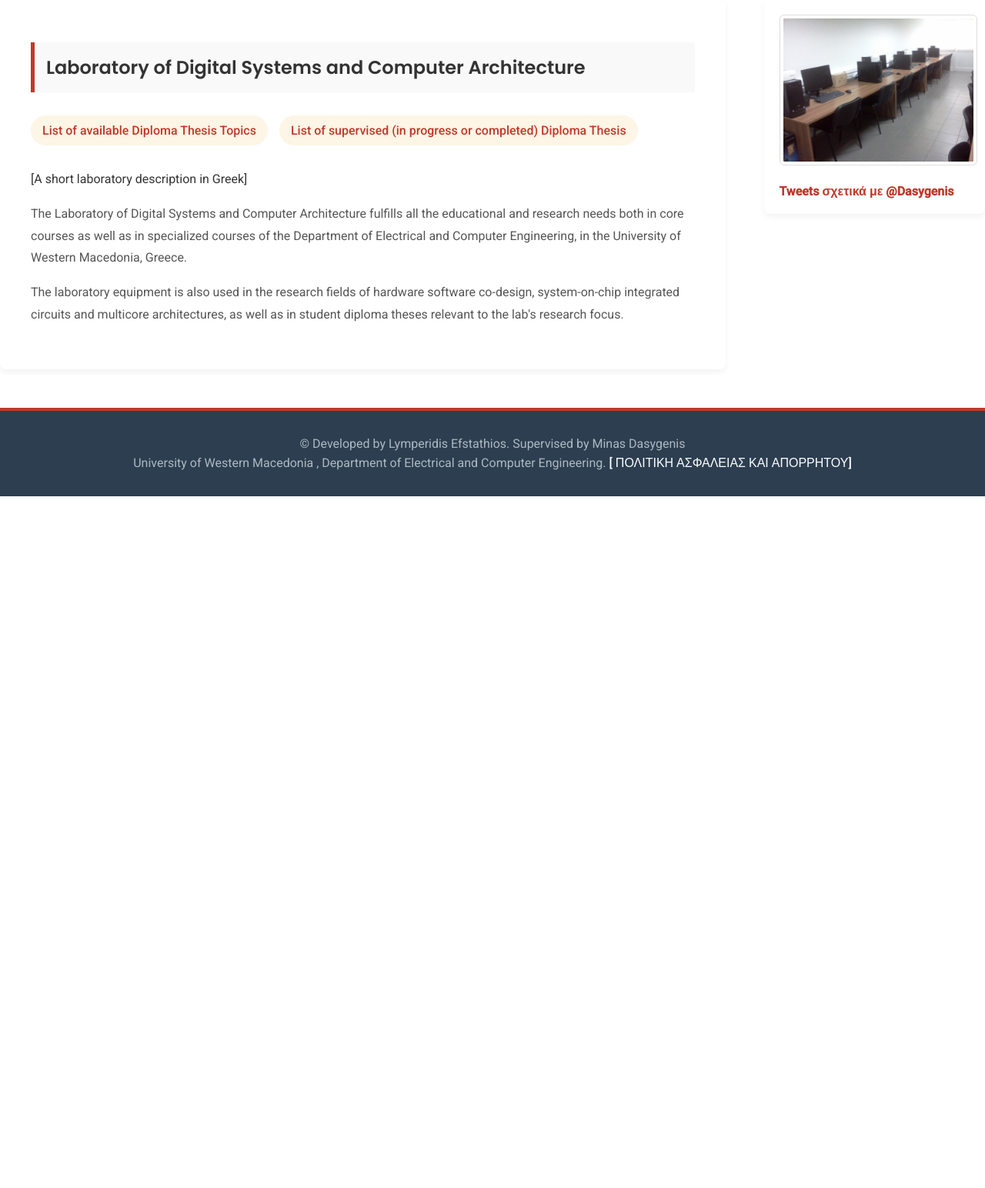
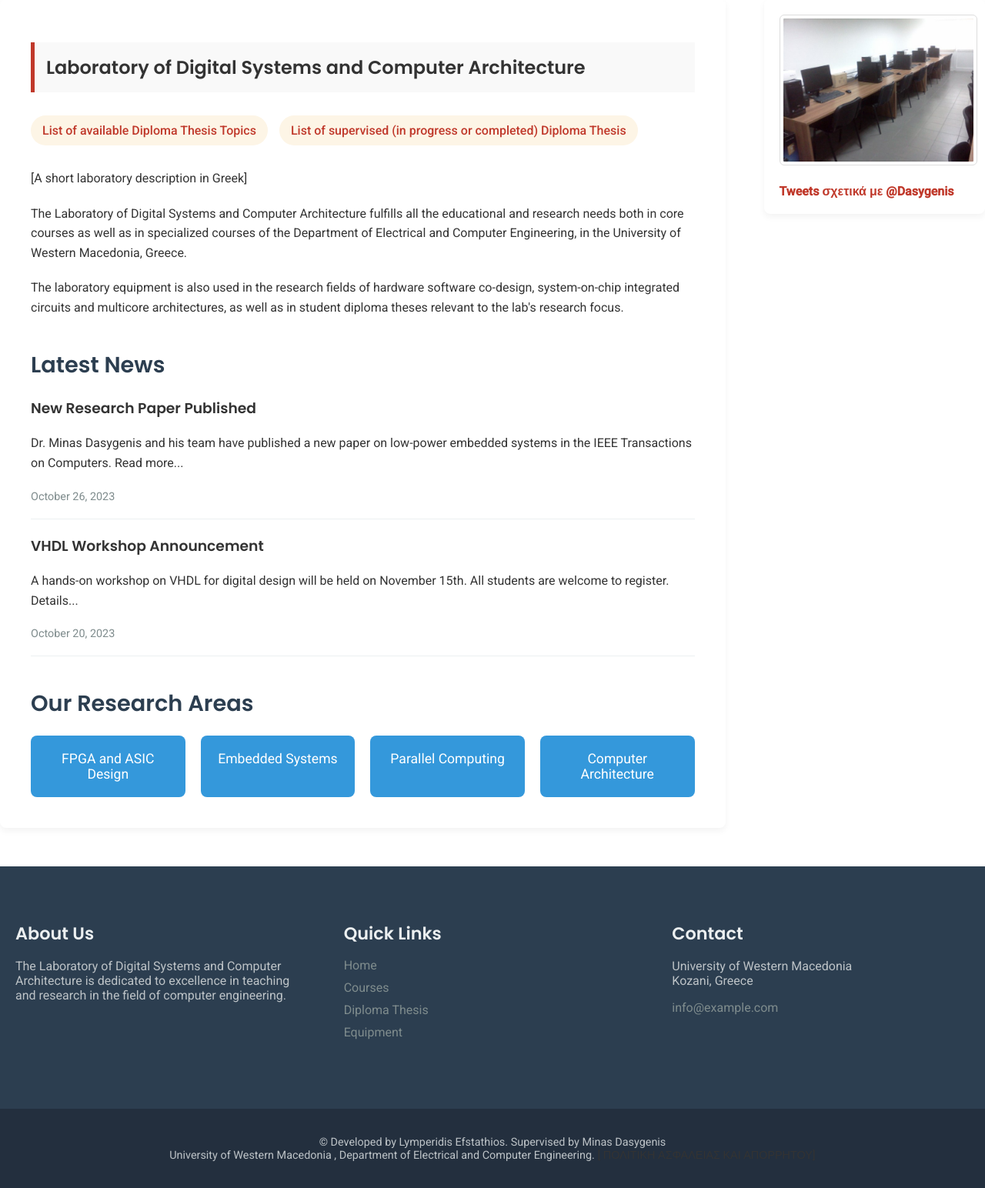
Before and after one commit to umerhere23/Laboratory-of-Digital-Systems, a PHP site: page / in a window 1280 px wide. Shown: the part 132-1676 px from the top of the page at 77% size. Before the commit the page ends 777 px from the top, so only its background shows below. Run offline with PHP 8.4, Linux system fonts and the light colour scheme.

Commit message:
fOOTER DESIGN

```diff
--- /dev/null
+++ b/assets/css/footer.css
@@ -0,0 +1,84 @@
+/* Footer Styles */
+footer {
+    color: #bdc3c7; /* Lighter text color for better contrast */
+    background-color: #2c3e50;
+}
+
+
+
+.newsletter-bar .container,
+.footer-main .container {
+    margin: 0 auto;
+}
+
+.newsletter-form {
+    display: flex;
+    justify-content: flex-start;
+    gap: 10px;
+}
+
+.newsletter-form input {
+    flex-grow: 1;
+    padding: 12px;
+    border-radius: 5px;
+    border: 1px solid #4a627a;
+    background-color: #34495e;
+    color: #ecf0f1;
+}
+
+.newsletter-form button {
+    background-color: #3498db;
+    color: white;
+    padding: 12px 25px;
+    border: none;
+    border-radius: 5px;
+    cursor: pointer;
+}
+
+.footer-main {
+    padding: 0 0 40px 0;
+    background-color: transparent;
+}
+
+.footer-grid {
+    display: grid;
+    grid-template-columns: repeat(auto-fit, minmax(250px, 1fr));
+    gap: 40px;
+    padding: 40px 0;
+}
+
+.footer-section {
+    padding-bottom: 0;
+}
+
+.footer-section h4 {
+    font-size: 1.4rem;
+    margin-bottom: 15px;
+    color: #ecf0f1;
+}
+
+.footer-section ul {
+    list-style: none;
+    padding: 0;
+}
+
+.footer-section li {
+    margin-bottom: 10px;
+}
+
+.footer-section a {
+    color: #7f8c8d; /* Muted link color */
+    text-decoration: none;
+    transition: color 0.3s ease;
+}
+
+.footer-section a:hover {
+    color: #ecf0f1; /* Brighter on hover */
+}
+
+.footer-bottom {
+    background-color: #232f3e;
+    text-align: center;
+    padding: 20px 0;
+    font-size: 0.9rem;
+}
--- a/assets/css/style.css
+++ b/assets/css/style.css
@@ -77,8 +77,60 @@ ul {
 }
 
 .main-content p {
-    line-height: 1.8;
-    color: #555;
+    line-height: 1.6;
+    margin-bottom: 20px;
+}
+
+/* Latest News Section */
+.latest-news {
+    margin-top: 40px;
+}
+
+.latest-news h2 {
+    font-size: 1.8rem;
+    color: #2c3e50;
+    margin-bottom: 20px;
+}
+
+.news-item {
+    margin-bottom: 20px;
+    padding-bottom: 20px;
+    border-bottom: 1px solid #ecf0f1;
+}
+
+.news-item h3 {
+    margin-top: 0;
+}
+
+.news-date {
+    font-size: 0.9rem;
+    color: #7f8c8d;
+}
+
+/* Research Areas Section */
+.research-areas {
+    margin-top: 40px;
+}
+
+.research-areas h2 {
+    font-size: 1.8rem;
+    color: #2c3e50;
+    margin-bottom: 20px;
+}
+
+.areas-grid {
+    display: grid;
+    grid-template-columns: repeat(auto-fit, minmax(200px, 1fr));
+    gap: 20px;
+}
+
+.area-card {
+    background-color: #3498db;
+    color: white;
+    padding: 20px;
+    text-align: center;
+    border-radius: 8px;
+    font-size: 1.1rem;
 }
 
 .thesis-links {
@@ -131,34 +183,6 @@ ul {
     text-decoration: none;
     color: #c0392b;
     font-weight: bold;
-}
-
-/* Footer */
-footer {
-    background-color: #2c3e50;
-    color: #aeb9c0;
-    padding: 30px 0;
-    border-top: 4px solid #c0392b;
-}
-
-.footer-bottom {
-    text-align: center;
-}
-
-.footer-bottom p {
-    margin: 0;
-    color: #aeb9c0;
-    line-height: 1.6;
-}
-
-.footer-bottom a {
-    color: #fff;
-    text-decoration: none;
-    font-weight: 500;
-}
-
-.footer-bottom a:hover {
-    text-decoration: underline;
 }
 
 /* Header */
--- a/footer.php
+++ b/footer.php
@@ -1,9 +1,36 @@
 </main>
+<link rel="stylesheet" href="assets/css/footer.css">
 <footer>
-    <div class="container">
-        <div class="footer-bottom">
+    <div class="footer-main">
+        <div class="container">
+
+
+            <div class="footer-grid">
+                <div class="footer-section">
+                    <h4>About Us</h4>
+                    <p>The Laboratory of Digital Systems and Computer Architecture is dedicated to excellence in teaching and research in the field of computer engineering.</p>
+                </div>
+                <div class="footer-section">
+                    <h4>Quick Links</h4>
+                    <ul>
+                        <li><a href="index.php">Home</a></li>
+                        <li><a href="lessons.php">Courses</a></li>
+                        <li><a href="thesis.php">Diploma Thesis</a></li>
+                        <li><a href="equip.php">Equipment</a></li>
+                    </ul>
+                </div>
+                <div class="footer-section">
+                    <h4>Contact</h4>
+                    <p>University of Western Macedonia<br>Kozani, Greece</p>
+                    <p><a href="mailto:info@example.com">info@example.com</a></p>
+                </div>
+            </div>
+        </div>
+    </div>
+    <div class="footer-bottom">
+        <div class="container">
             <p>© Developed by Lymperidis Efstathios. Supervised by Minas Dasygenis<br>
-            University of Western Macedonia , Department of Electrical and Computer Engineering. <a href="#">[ ΠΟΛΙΤΙΚΗ ΑΣΦΑΛΕΙΑΣ ΚΑΙ ΑΠΟΡΡΗΤΟΥ]</a></p>
+            University of Western Macedonia , Department of Electrical and Computer Engineering. <a href="dpa.php">[ ΠΟΛΙΤΙΚΗ ΑΣΦΑΛΕΙΑΣ ΚΑΙ ΑΠΟΡΡΗΤΟΥ]</a></p>
         </div>
     </div>
 </footer>
--- a/index.php
+++ b/index.php
@@ -14,6 +14,30 @@
         <p>The Laboratory of Digital Systems and Computer Architecture fulfills all the educational and research needs both in core courses as well as in specialized courses of the Department of Electrical and Computer Engineering, in the University of Western Macedonia, Greece.</p>
 
         <p>The laboratory equipment is also used in the research fields of hardware software co-design, system-on-chip integrated circuits and multicore architectures, as well as in student diploma theses relevant to the lab's research focus.</p>
+
+        <section class="latest-news">
+            <h2>Latest News</h2>
+            <article class="news-item">
+                <h3>New Research Paper Published</h3>
+                <p>Dr. Minas Dasygenis and his team have published a new paper on low-power embedded systems in the IEEE Transactions on Computers. <a href="#">Read more...</a></p>
+                <span class="news-date">October 26, 2023</span>
+            </article>
+            <article class="news-item">
+                <h3>VHDL Workshop Announcement</h3>
+                <p>A hands-on workshop on VHDL for digital design will be held on November 15th. All students are welcome to register. <a href="#">Details...</a></p>
+                <span class="news-date">October 20, 2023</span>
+            </article>
+        </section>
+
+        <section class="research-areas">
+            <h2>Our Research Areas</h2>
+            <div class="areas-grid">
+                <div class="area-card">FPGA and ASIC Design</div>
+                <div class="area-card">Embedded Systems</div>
+                <div class="area-card">Parallel Computing</div>
+                <div class="area-card">Computer Architecture</div>
+            </div>
+        </section>
     </div>
     <div class="side-content">
         <div class="card">
```
